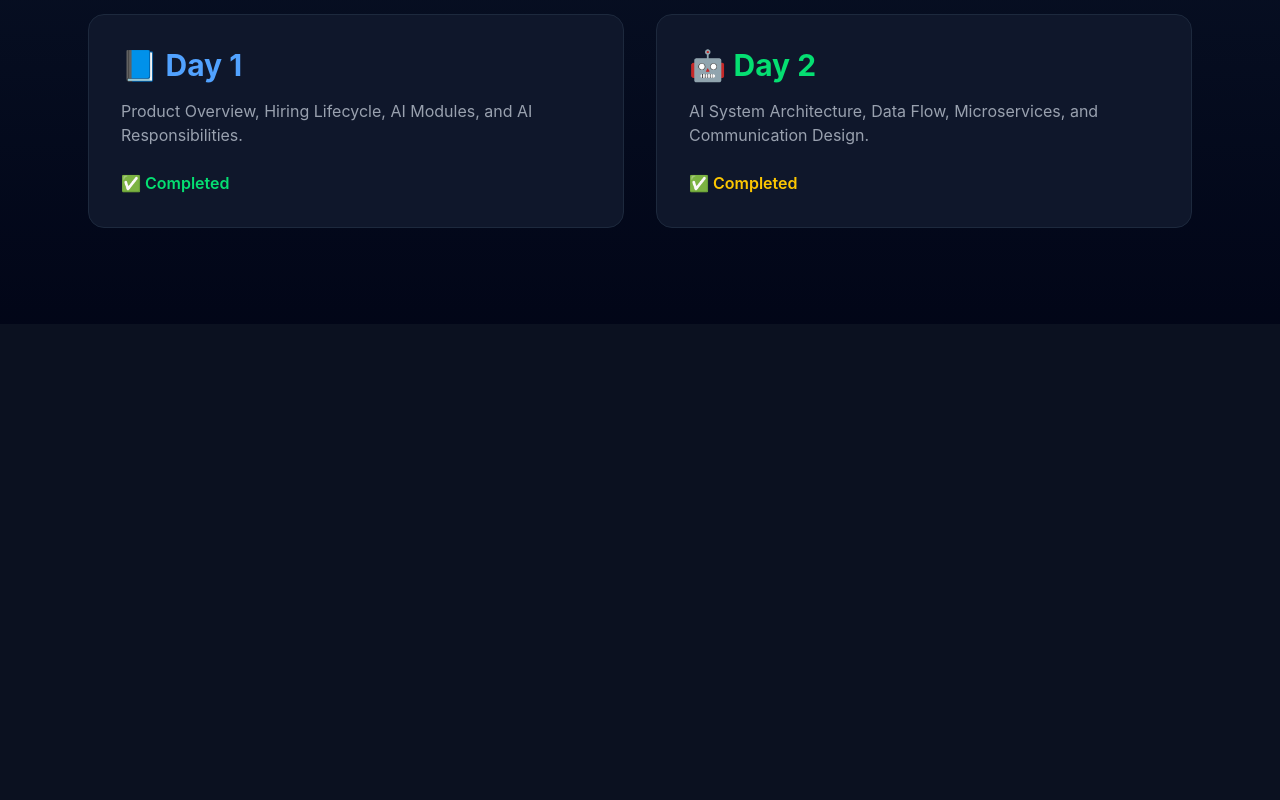
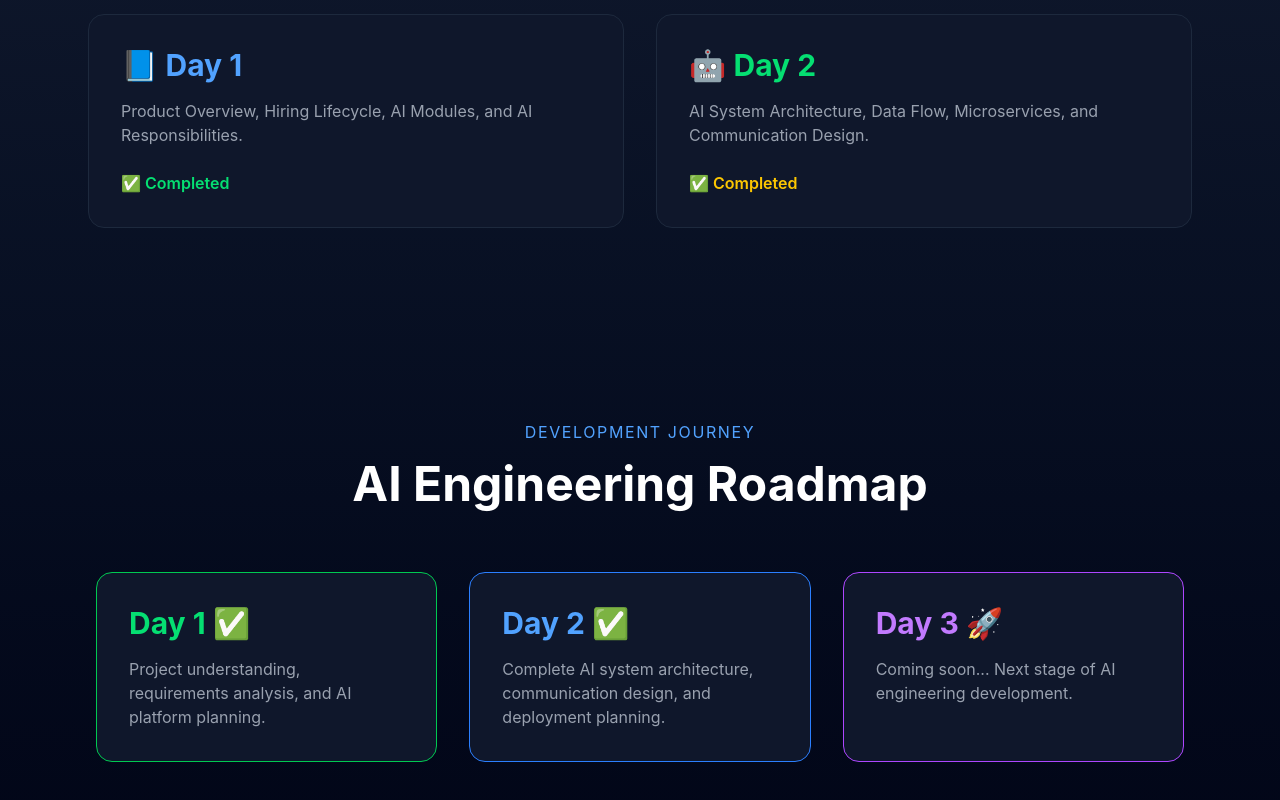
Before and after one commit to shinaspn198/zecpath-day1, a React (Vite) app: page / in a window 1280 px wide. Shown: the part 1002-1802 px from the top of the page. Before the commit the page ends 1326 px from the top, so only its background shows below. Built offline with nearby package versions, Linux system fonts and the light colour scheme.

Commit message:
complete day 2 documentation

```diff
--- a/src/pages/Day2.jsx
+++ b/src/pages/Day2.jsx
@@ -4,10 +4,8 @@ import Footer from "../components/Footer";
 function Day2() {
   return (
     <div className="min-h-screen bg-gradient-to-b from-slate-950 via-slate-900 to-slate-950 text-white">
-
     <Navbar />
 
-      {/* Hero */}
 <section className="pt-36 pb-20 text-center px-6">
 
   <p className="text-blue-400 uppercase tracking-widest">
@@ -24,8 +22,40 @@ function Day2() {
     and communication architecture.
   </p>
 
+  {/* Buttons */}
+  <div className="mt-10 flex flex-wrap justify-center gap-5">
+
+    <button
+      onClick={() =>
+        document.getElementById("architecture").scrollIntoView({
+          behavior: "smooth",
+        })
+      }
+      className="px-8 py-4 bg-blue-600 hover:bg-blue-700 rounded-xl text-lg font-semibold transition shadow-lg"
+    >
+      🚀 Explore Documentation
+    </button>
+
+    <a
+      href="/day2_completed.pdf"
+      target="_blank"
+      rel="noopener noreferrer"
+      className="px-8 py-4 border border-gray-600 rounded-xl text-lg hover:bg-slate-800 transition"
+    >
+      📄 View PDF
+    </a>
+
+    <a
+      href="/day2_completed.pdf"
+      download
+      className="px-8 py-4 border border-blue-500 text-blue-400 rounded-xl text-lg hover:bg-blue-500 hover:text-white transition"
+    >
+      ⬇ Download PDF
+    </a>
+
+  </div>
+
 </section>
-
       {/* Architecture */}
       <section
         id="architecture"
--- a/src/pages/Home.jsx
+++ b/src/pages/Home.jsx
@@ -103,6 +103,71 @@ function Home() {
   </div>
 
 </section>
+{/* ================= Learning Roadmap ================= */}
+
+<section className="max-w-6xl mx-auto px-8 py-24">
+
+  <div className="text-center mb-16">
+
+    <p className="text-blue-400 uppercase tracking-widest">
+      Development Journey
+    </p>
+
+    <h2 className="text-5xl font-bold mt-4">
+      AI Engineering Roadmap
+    </h2>
+
+  </div>
+
+
+  <div className="grid md:grid-cols-3 gap-8">
+
+
+    <div className="bg-slate-900 border border-green-500 rounded-2xl p-8">
+
+      <h3 className="text-3xl font-bold text-green-400">
+        Day 1 ✅
+      </h3>
+
+      <p className="text-gray-400 mt-4">
+        Project understanding, requirements analysis,
+        and AI platform planning.
+      </p>
+
+    </div>
+
+
+    <div className="bg-slate-900 border border-blue-500 rounded-2xl p-8">
+
+      <h3 className="text-3xl font-bold text-blue-400">
+        Day 2 ✅
+      </h3>
+
+      <p className="text-gray-400 mt-4">
+        Complete AI system architecture,
+        communication design, and deployment planning.
+      </p>
+
+    </div>
+
+
+    <div className="bg-slate-900 border border-purple-500 rounded-2xl p-8">
+
+      <h3 className="text-3xl font-bold text-purple-400">
+        Day 3 🚀
+      </h3>
+
+      <p className="text-gray-400 mt-4">
+        Coming soon...
+        Next stage of AI engineering development.
+      </p>
+
+    </div>
+
+
+  </div>
+
+</section>
     </div>
   );
 }
```
Lines whose indentation alone changed are shown as unchanged.
